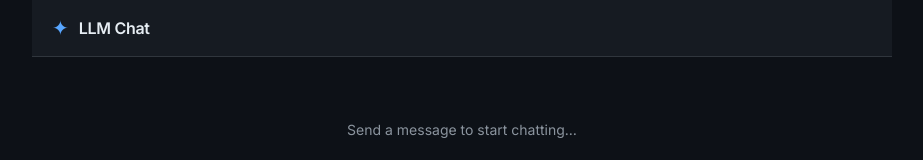
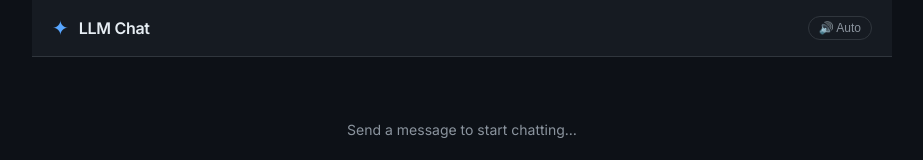
Before and after one commit to wertypotom/llm-chat, a Next.js app: page / in a window 1280 px wide. Shown: the top 160 px of the page, without its empty margins (178-1101 px from the left). Built offline with nearby package versions, Linux system fonts and the light colour scheme.

Commit message:
feat: auto-play TTS toggle persisted to localStorage (Task 9)

```diff
--- a/plans/prd.json
+++ b/plans/prd.json
@@ -104,7 +104,7 @@
       "Persist setting to localStorage",
       "Verify: toggle ON → each reply plays; toggle OFF → silent"
     ],
-    "passes": false
+    "passes": true
   },
   {
     "category": "styling",
--- a/src/features/chat/components/ChatWindow.module.css
+++ b/src/features/chat/components/ChatWindow.module.css
@@ -28,6 +28,29 @@
   font-weight: 600;
   color: var(--color-text);
   letter-spacing: -0.3px;
+  flex: 1;
+}
+
+.autoPlayBtn {
+  padding: 4px 10px;
+  font-size: 12px;
+  border-radius: 20px;
+  border: 1px solid var(--color-border);
+  background: transparent;
+  color: var(--color-text-muted);
+  cursor: pointer;
+  transition: all 0.15s;
+}
+
+.autoPlayBtn:hover {
+  border-color: var(--color-accent);
+  color: var(--color-text);
+}
+
+.autoPlayBtnOn {
+  background: var(--color-accent);
+  border-color: var(--color-accent);
+  color: #fff;
 }
 
 .messages {
--- a/src/features/chat/components/ChatWindow.tsx
+++ b/src/features/chat/components/ChatWindow.tsx
@@ -2,6 +2,8 @@
 
 import { useEffect, useRef, type ChangeEvent, type FormEvent } from 'react'
 import { useChatStream } from '@/features/chat/hooks/useChatStream'
+import { useTTS } from '@/features/chat/hooks/useTTS'
+import { useAutoPlayTTS } from '@/features/chat/hooks/useAutoPlayTTS'
 import { MessageBubble } from './MessageBubble'
 import { ChatInput } from './ChatInput'
 import { TypingIndicator } from './TypingIndicator'
@@ -9,11 +11,29 @@ import styles from './ChatWindow.module.css'
 
 export function ChatWindow() {
   const bottomRef = useRef<HTMLDivElement>(null)
+  const prevCountRef = useRef(0)
   const { messages, input, setInput, isLoading, error, sendMessage } = useChatStream()
+  const { speak } = useTTS()
+  const { autoPlay, toggleAutoPlay } = useAutoPlayTTS()
 
   useEffect(() => {
     bottomRef.current?.scrollIntoView({ behavior: 'smooth' })
   }, [messages, isLoading])
+
+  // Auto-play TTS when a new assistant message arrives
+  useEffect(() => {
+    if (!autoPlay) {
+      prevCountRef.current = messages.length
+      return
+    }
+    if (messages.length > prevCountRef.current) {
+      const last = messages[messages.length - 1]
+      if (last?.role === 'assistant' && last.content && !isLoading) {
+        speak(last.content)
+      }
+    }
+    prevCountRef.current = messages.length
+  }, [messages, isLoading, autoPlay, speak])
 
   const handleInputChange = (e: ChangeEvent<HTMLTextAreaElement>) => {
     setInput(e.target.value)
@@ -32,6 +52,14 @@ export function ChatWindow() {
       <header className={styles.header}>
         <span className={styles.logo}>✦</span>
         <h1 className={styles.title}>LLM Chat</h1>
+        <button
+          className={`${styles.autoPlayBtn} ${autoPlay ? styles.autoPlayBtnOn : ''}`}
+          onClick={toggleAutoPlay}
+          title={autoPlay ? 'Auto-play ON — click to disable' : 'Auto-play OFF — click to enable'}
+          aria-pressed={autoPlay}
+        >
+          🔊 Auto
+        </button>
       </header>
 
       <div className={styles.messages} role="log" aria-live="polite">
--- /dev/null
+++ b/src/features/chat/hooks/useAutoPlayTTS.ts
@@ -0,0 +1,27 @@
+'use client'
+
+import { useState, useCallback } from 'react'
+
+const STORAGE_KEY = 'autoPlayTTS'
+
+interface UseAutoPlayTTSReturn {
+  autoPlay: boolean
+  toggleAutoPlay: () => void
+}
+
+export function useAutoPlayTTS(): UseAutoPlayTTSReturn {
+  const [autoPlay, setAutoPlay] = useState<boolean>(() => {
+    if (typeof window === 'undefined') return false
+    return localStorage.getItem(STORAGE_KEY) === 'true'
+  })
+
+  const toggleAutoPlay = useCallback(() => {
+    setAutoPlay((prev) => {
+      const next = !prev
+      localStorage.setItem(STORAGE_KEY, String(next))
+      return next
+    })
+  }, [])
+
+  return { autoPlay, toggleAutoPlay }
+}
```
Also changed, not shown: progress.txt, 1 other file (tests, documents, lock files or other folders).
